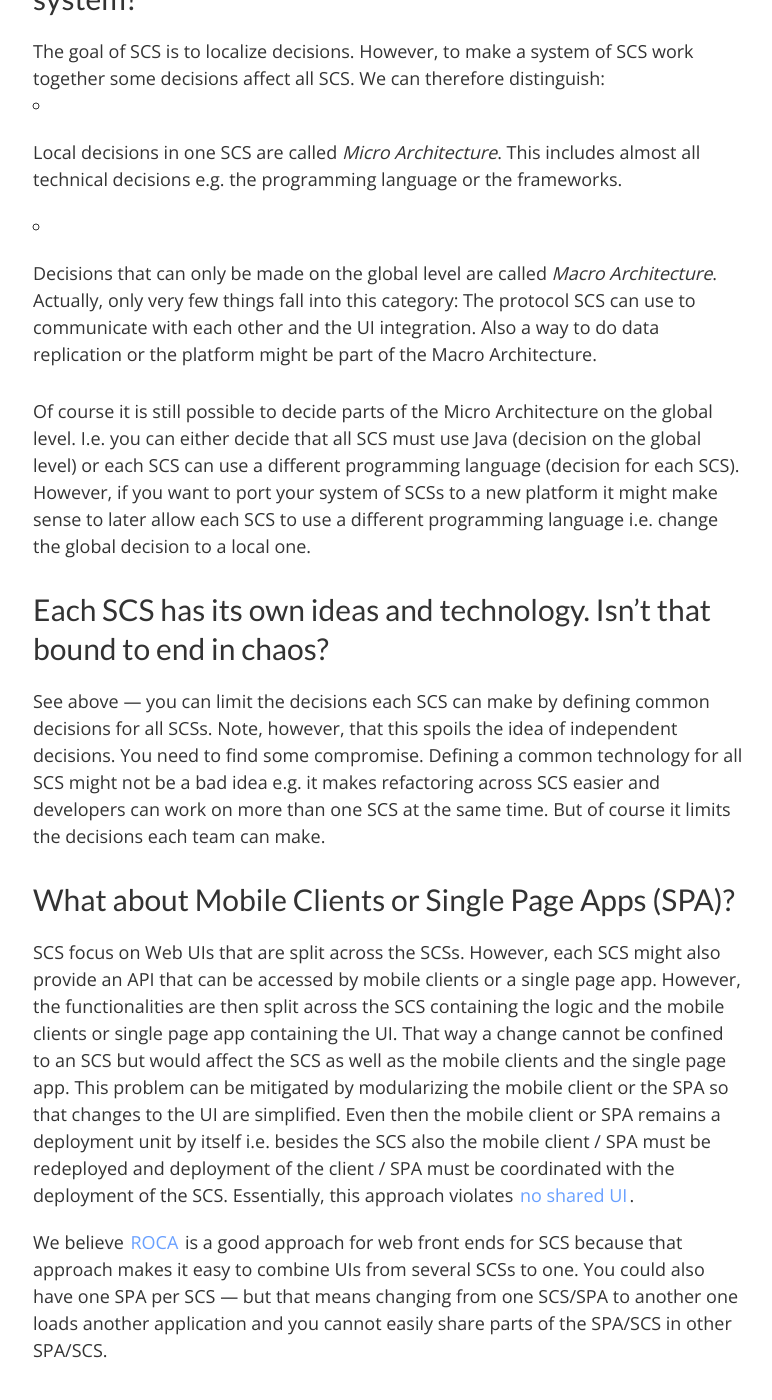
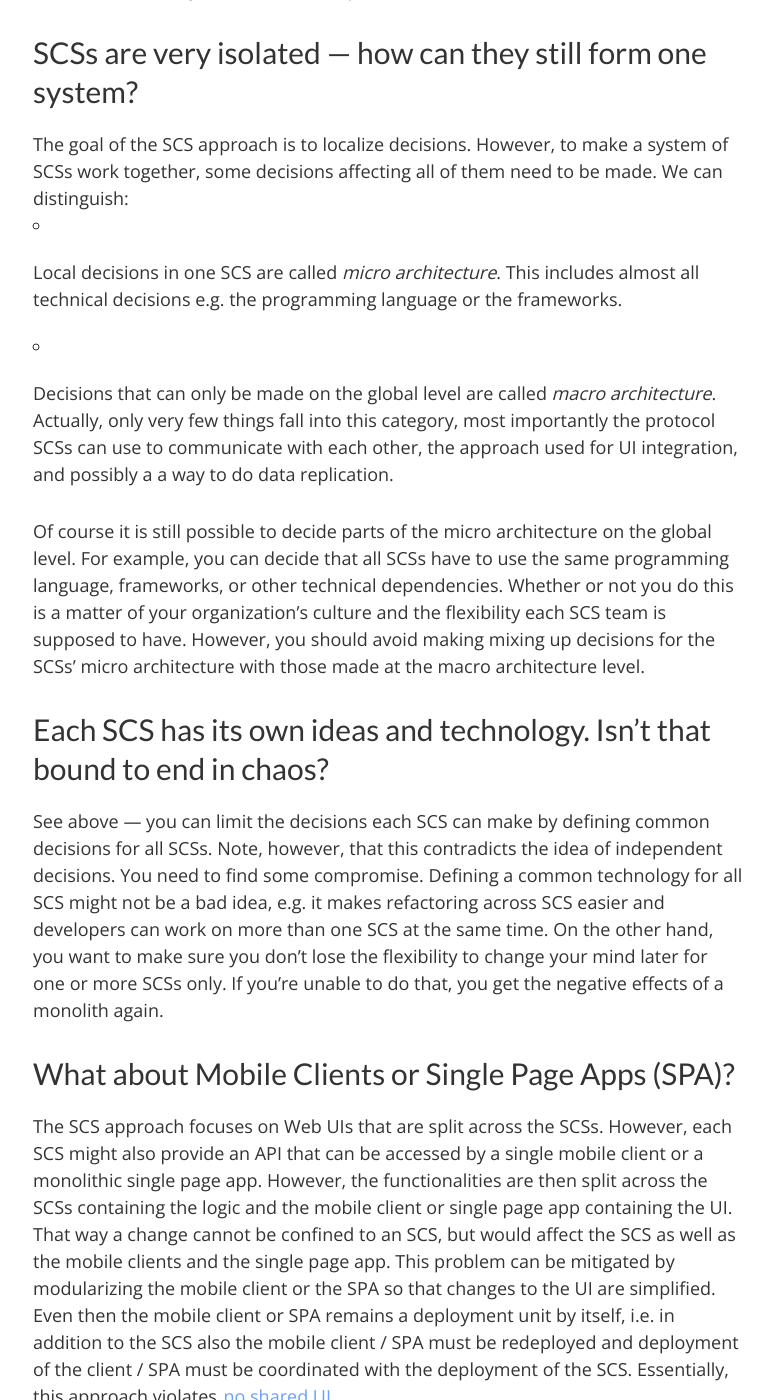
Before and after one commit to innoq/SCS, a Jekyll site: the page built from faq.md, in a window 1280 px wide and 1400 px high, scrolled down 1020 px. Shown: the whole window, without its empty margins (127-899 px from the left). Built offline with Jekyll 4.4.1, drawn with Linux system fonts in a browser that asks for light colours; some of the changed text lies outside the part shown.

Commit message:
Language changes, minor clarifications

```diff
--- a/faq.md
+++ b/faq.md
@@ -10,65 +10,67 @@ Frequently Asked Questions
 
 "Self-Contained System" describes best what’s at the core of the
 concept: Each system should work by itself. Together they form a
-"System of Systems".
+"System of Systems". We also haven’t seen it anywhere else, allowing
+us to capture it to mean one specific, hopefully well-defined thing.
 
-### Does SCS intend to replace other concepts?
+### Is the SCS architecture’s intent to replace other concepts?
 
-No. SCS can be combined with Microservices for example — see
+No. The SCS approach can be combined with microservices for example — see
 [SCS vs. Microservices](/vs-ms.html).
 
 ### How do I know which systems to build?
 
 Each SCS is responsible for a part of the domain. Dividing the domain
 into bounded contexts and understanding their relationships is what
-we refer to as *Domain Architecture*. Ideally, there is one SCS per
+we refer to as *domain architecture*. Ideally, there is one SCS per
 bounded context.
 
-### SCS are very isolated — how can they still form one system?
+### SCSs are very isolated — how can they still form one system?
 
-The goal of SCS is to localize decisions. However, to make a system of
-SCS work together some decisions affect all SCS. We can therefore
+The goal of the SCS approach is to localize decisions. However, to make a system of
+SCSs work together, some decisions affecting all of them need to be made. We can
 distinguish:
 
-* Local decisions in one SCS are called *Micro Architecture*. This
+* Local decisions in one SCS are called *micro architecture*. This
   includes almost all technical decisions e.g. the programming
   language or the frameworks.
 
 * Decisions that can only be made on the global level are called
-  *Macro Architecture*. Actually, only very few things fall into this
-  category: The protocol SCS can use to communicate with each other
-  and the UI integration. Also a way to do data replication or the
-  platform might be part of the Macro Architecture.
+  *macro architecture*. Actually, only very few things fall into this
+  category, most importantly the protocol SCSs can use to communicate with
+  each other, the approach used for UI integration, and possibly a a way to
+  do data replication.
 
 Of course it is still possible to decide parts of the
-Micro Architecture on the global level. I.e. you can either decide
-that all SCS must use Java (decision on the global level) or each SCS
-can use a different programming language (decision for each
-SCS). However, if you want to port your system of SCSs to a new
-platform it might make sense to later allow each SCS to use a
-different programming language i.e. change the global decision to a
-local one.
+micro architecture on the global level. For example, you can decide
+that all SCSs have to use the same programming language, frameworks, or other
+technical dependencies. Whether or not you do this is a matter of your
+organization’s culture and the flexibility each SCS team is supposed to have.
+However, you should avoid making mixing up decisions for the SCSs’ micro architecture
+with those made at the macro architecture level.
 
 ### Each SCS has its own ideas and technology. Isn't that bound to end in chaos?
 
 See above — you can limit the decisions each SCS can make by defining
-common decisions for all SCSs. Note, however, that this spoils the idea of
+common decisions for all SCSs. Note, however, that this contradicts the idea of
 independent decisions. You need to find some compromise. Defining a
-common technology for all SCS might not be a bad idea e.g. it makes
+common technology for all SCS might not be a bad idea, e.g. it makes
 refactoring across SCS easier and developers can work on more than one
-SCS at the same time. But of course it limits the decisions each team can make.
+SCS at the same time. On the other hand, you want to make sure you don’t lose
+the flexibility to change your mind later for one or more SCSs only. If you’re
+unable to do that, you get the negative effects of a monolith again.
 
 ### What about Mobile Clients or Single Page Apps (SPA)?
 
-SCS focus on Web UIs that are split across the SCSs. However, each SCS
-might also provide an API that can be accessed by mobile clients or a
-single page app. However, the functionalities are then split across
-the SCS containing the logic and the mobile clients or single page app
-containing the UI. That way a change cannot be confined to an SCS but
+The SCS approach focuses on Web UIs that are split across the SCSs. However, each SCS
+might also provide an API that can be accessed by a single mobile client
+or a monolithic single page app. However, the functionalities are then split across
+the SCSs containing the logic and the mobile client or single page app
+containing the UI. That way a change cannot be confined to an SCS, but
 would affect the SCS as well as the mobile clients and the single page
 app. This problem can be mitigated by modularizing the mobile client or the
 SPA so that changes to the UI are simplified. Even then the mobile
-client or SPA remains a deployment unit by itself i.e. besides the SCS
+client or SPA remains a deployment unit by itself, i.e. in addition to the SCS
 also the mobile client / SPA must be redeployed and deployment of the
 client / SPA must be coordinated with the deployment of the
 SCS. Essentially, this approach violates
@@ -76,24 +78,27 @@ SCS. Essentially, this approach violates
 
 We believe [ROCA](http://roca-style.org) is a good approach for web
 front ends for SCS because that approach makes it easy to combine UIs
-from several SCSs to one. You could also have one SPA per SCS — but
-that means changing from one SCS/SPA to another one loads another
+from several SCSs to one. You could also have one SPA per SCS, but
+this means switching from one SCS/SPA to another one loads another
 application and you cannot easily share parts of the SPA/SCS in other
-SPA/SCS.
+SPA/SCS. That said, we don’t rule out SPAs as a useful approach for some
+of the SCSs.
 
-### May SCS share a database?
+### Can SCSs share a database?
 
-Multiple SCS might use the same database - but they must not share any
+Multiple SCSs might use the same database – but they must not share any
 data. So they might have completely separate schemas in the same
-physical database. Sharing a schema is not allowed - it means the
+physical database. Sharing a schema is not allowed because that would mean
 schema can hardly be changed. The changes would need to be coordinated
 between all components that use the data and introduces a strong
-coupling that SCS should avoid.
+coupling that SCSs should avoid.
 
-Even using separate schemas in the same database causes some coupling
+Even using separate schemas in the same database causes some coupling,
 e.g. an update to the database software would influence all
 SCSs. However, all SCS can use the same backup and disaster recovery
-and thereby save ressources.
+and thereby save resources. Whether or not to connect all SCSs to the
+same database system or database cluster is one of the decisions that need
+to be made as part of the macro architecture.
 
 ### How can I use this document?
 
```
Also changed, not shown: other parts of faq.md (+2 -2 lines).
